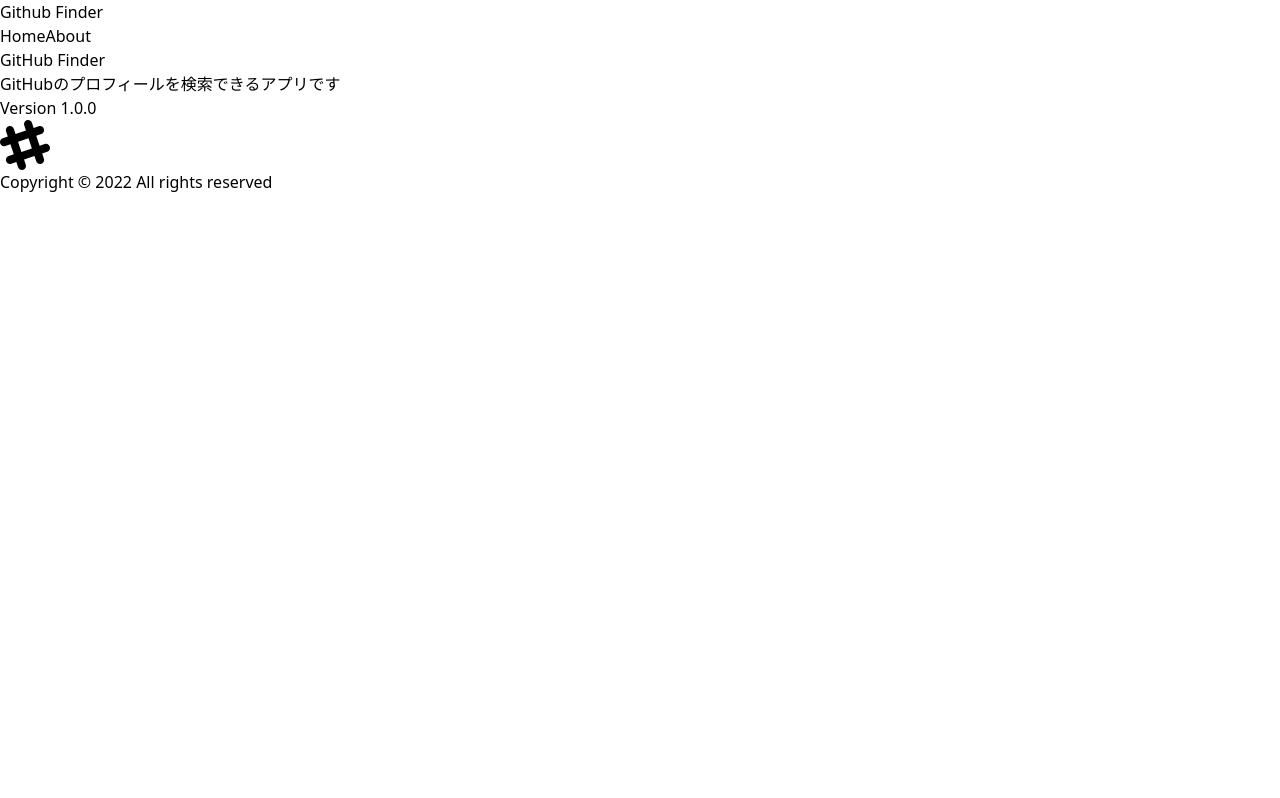
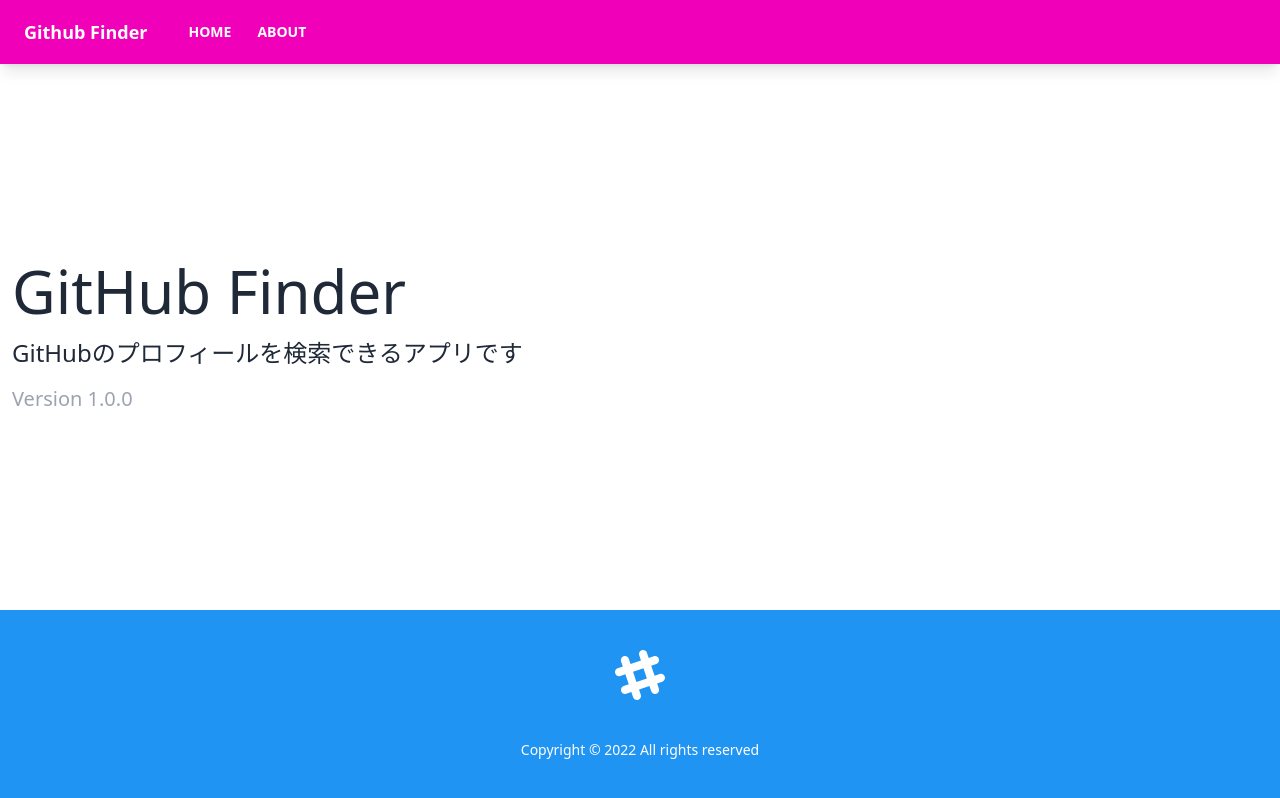
Before and after one commit to miily8310s/react-front-to-back, a React (Create React App) app in the folder github-finder-app/: page /about in a window 1280 px wide. Built offline with nearby package versions, Linux system fonts and the light colour scheme; no server answers.

Commit message:
feat/github-finder daisyuiでのスタイル指定を完了

```diff
--- a/github-finder-app/package.json
+++ b/github-finder-app/package.json
@@ -44,6 +44,7 @@
     "@craco/craco": "^6.4.3",
     "autoprefixer": "^10.4.1",
     "axios": "^0.24.0",
+    "daisyui": "^1.20.1",
     "postcss": "^8.4.5",
     "react-router-dom": "6",
     "tailwindcss": "^3.0.8"
--- a/github-finder-app/src/components/model/users/UserItem.tsx
+++ b/github-finder-app/src/components/model/users/UserItem.tsx
@@ -7,21 +7,18 @@
 
 export const UserItem = ({ user }: UserItemProps) => {
   return (
-    <div className="shadow-md">
-      <div className="flex-row items-center space-x-4">
+    <div className="card shadow-md compact side bg-accent-focus">
+      <div className="flex-row items-center space-x-4 card-body">
         <div>
-          <div>
+          <div className="avatar">
             <div className="rounded-full shadow w-14 h-14">
               <img src={user.avatar_url} alt={`${user.login}Profile`} />
             </div>
           </div>
         </div>
         <div>
-          <h2>{user.login}</h2>
-          <Link
-            to={`/user/${user.login}`}
-            className="text-opacity-40 text-base"
-          >
+          <h2 className="card-title">{user.login}</h2>
+          <Link to={`/user/${user.login}`} className=" text-base-content">
             ユーザーの詳細を見る
           </Link>
         </div>
--- a/github-finder-app/src/components/model/users/UserSearch.tsx
+++ b/github-finder-app/src/components/model/users/UserSearch.tsx
@@ -31,23 +31,33 @@
     <div className="grid xl:grid-cols-2 lg:grid-cols-2 md:grid-cols-2 mb-8 gap-2">
       <div>
         <form onSubmit={handleSubmit}>
+          <div className="form-control">
             <div className="relative">
               <input
                 type="text"
-              className="w-full bg-gray-200 pr-40"
+                className="w-full bg-gray-200 pr-40 input input-lg text-black"
                 placeholder="ユーザー名を入力"
                 value={userSearchText}
                 onChange={handleSearch}
               />
-            <button type="submit" className="absolute top-0 right-0 w-36">
+              <button
+                type="submit"
+                className="absolute top-0 right-0 w-36 rounded-l-none btn btn-lg"
+              >
                 検索
               </button>
+            </div>
           </div>
         </form>
       </div>
       {users!.length > 0 && (
         <div>
-          <button onClick={() => dispatch({ type: clearUsers })}>Clear</button>
+          <button
+            className="btn btn-ghost btn-lg"
+            onClick={() => dispatch({ type: clearUsers })}
+          >
+            Clear
+          </button>
         </div>
       )}
     </div>
--- a/github-finder-app/src/components/ui/Footer.tsx
+++ b/github-finder-app/src/components/ui/Footer.tsx
@@ -1,7 +1,7 @@
 export const Footer = () => {
   const footerYear = new Date().getFullYear();
   return (
-    <footer>
+    <footer className="footer p-10 bg-info text-primary-content footer-center">
       <svg
         width="50"
         height="50"
--- a/github-finder-app/src/components/ui/Navbar.tsx
+++ b/github-finder-app/src/components/ui/Navbar.tsx
@@ -2,15 +2,21 @@
 
 export const Navbar = ({ title = "Github Finder" }: { title?: string }) => {
   return (
-    <nav>
-      <div>
-        <div>
-          <Link to="/">{title}</Link>
+    <nav className="navbar mb-12 shadow-lg bg-secondary text-neutral-content">
+      <div className="container mx-auto">
+        <div className="flex-none px-2 mx-2">
+          <Link to="/" className="text-lg font-bold">
+            {title}
+          </Link>
         </div>
-        <div>
-          <div>
-            <Link to="/">Home</Link>
-            <Link to="/about">About</Link>
+        <div className="px-1 mx-2">
+          <div className="flex justify-end">
+            <Link to="/" className="btn btn-ghost btn-sm rounded-btn">
+              Home
+            </Link>
+            <Link to="/about" className="btn btn-ghost btn-sm rounded-btn">
+              About
+            </Link>
           </div>
         </div>
       </div>
--- a/github-finder-app/src/pages/About.tsx
+++ b/github-finder-app/src/pages/About.tsx
@@ -1,9 +1,11 @@
 export const About = () => {
   return (
     <>
-      <h1>GitHub Finder</h1>
-      <p>GitHubのプロフィールを検索できるアプリです</p>
-      <p>
+      <h1 className="text-6xl mb-4">GitHub Finder</h1>
+      <p className="mb-4 text-2xl font-light">
+        GitHubのプロフィールを検索できるアプリです
+      </p>
+      <p className="text-xl text-gray-400">
         Version <span>1.0.0</span>
       </p>
     </>
--- a/github-finder-app/src/pages/NotFound.tsx
+++ b/github-finder-app/src/pages/NotFound.tsx
@@ -2,12 +2,14 @@
 
 export const NotFound = () => {
   return (
-    <div>
-      <div>
-        <div>
-          <h1>Oops!</h1>
-          <p>404 - Page Not Found!</p>
-          <Link to="/">ホームページに戻る</Link>
+    <div className="hero">
+      <div className="text-center hero-content">
+        <div className="max-w-lg">
+          <h1 className="text-6xl font-bold mb-8">Oops!</h1>
+          <p className="text-4xl mb-8">404 - ページが見つかりません!</p>
+          <Link to="/" className="btn btn-lg">
+            ホームページに戻る
+          </Link>
         </div>
       </div>
     </div>
--- a/github-finder-app/src/providers/AppProvider.tsx
+++ b/github-finder-app/src/providers/AppProvider.tsx
@@ -14,9 +14,9 @@
     <GithubProvider>
       {/* <AlertProvider> */}
       <Router>
-        <div>
+        <div className="flex flex-col justify-between h-screen">
           <Navbar />
-          <main>
+          <main className="container mx-auto px-3 pb-12">
             {/* <Alert /> */}
             {children}
           </main>
--- a/github-finder-app/tailwind.config.js
+++ b/github-finder-app/tailwind.config.js
@@ -3,5 +3,5 @@
   theme: {
     extend: {},
   },
-  plugins: [],
+  plugins: [require("daisyui")],
 };
```
Also changed, not shown: 1 other file (tests, documents, lock files or other folders). Lines whose indentation alone changed are shown as unchanged.
